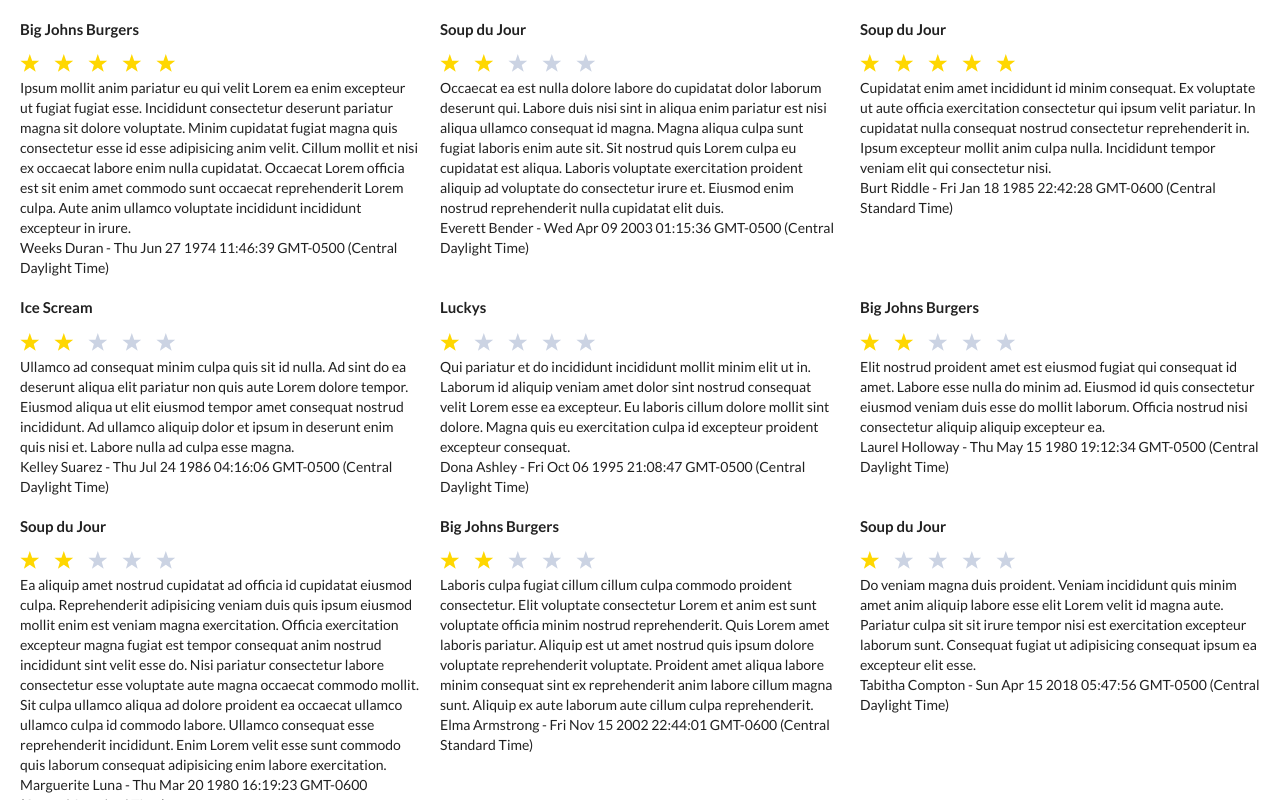
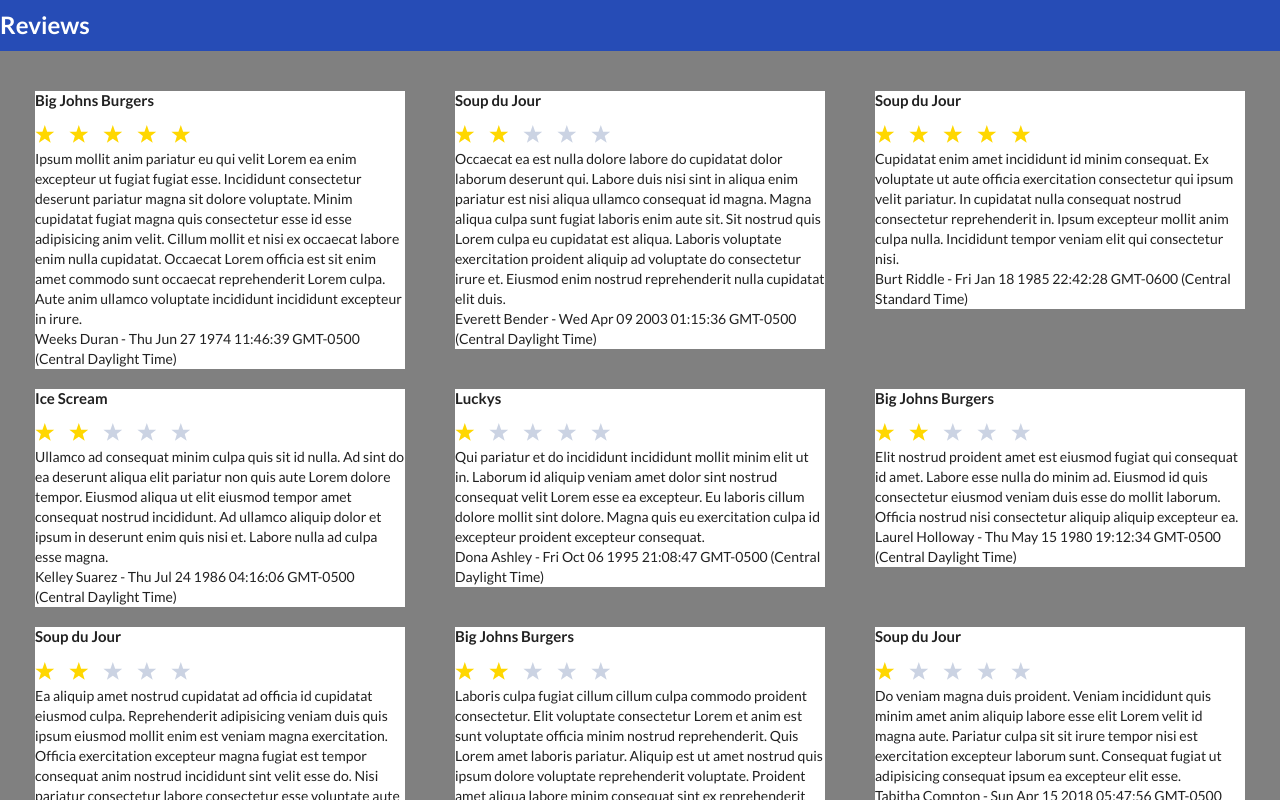
Before and after one commit to brookebryski/Reviews, a React (Create React App) app: page / in a window 1280 px wide. Shown: the top 800 px of the page. Built offline with nearby package versions, Linux system fonts and the light colour scheme.

Commit message:
css continues

```diff
--- /dev/null
+++ b/src/App.css
@@ -0,0 +1,9 @@
+.header {
+    padding: 10px 0;
+    text-align: left;
+    background: rgb(38, 76, 182);
+}
+
+h2 {
+    color:white;
+}
--- a/src/App.js
+++ b/src/App.js
@@ -1,4 +1,5 @@
 import React from 'react';
+import Header from './Header';
 import  ReviewCollection  from './components/Review/ReviewCollection';
 import  ReviewCardDetails  from './components/Review/ReviewCardDetails';
 import { BrowserRouter as Router, Route } from 'react-router-dom';
@@ -8,10 +9,14 @@ document.body.setAttribute('style', 'background: grey;')
 class App extends React.Component {
   render() {
     return (
+      <div className="App">
+      <Header />
       <Router >
+        <br></br>
          <Route exact path="/" component={ReviewCollection} />
           <Route exact path="/details" component={ReviewCardDetails} />
       </Router>
+      </div>
     );
   }
 }
--- /dev/null
+++ b/src/Header.js
@@ -0,0 +1,9 @@
+import React from 'react';
+import './App.css';
+
+const Header = () => (
+  <div className="header">
+    <h2>Reviews</h2>
+  </div>
+)
+export default Header;
--- a/src/components/Review/Review.css
+++ b/src/components/Review/Review.css
@@ -4,9 +4,24 @@
   grid-gap: 20px;
   width: 100%;
   padding: 20px;
-  background-color: white;
+  background-color: grey;
 }
 
 .card {
 background-color:white
 }
+.card-container {
+  width: 100%;
+    padding-right: 15px;
+    padding-left: 15px;
+    margin-right: 0;
+    margin-left: 0;
+}
+
+.card-collection-container {
+  width: 100%;
+    padding-right: 15px;
+    padding-left: 15px;
+    margin-right: auto;
+    margin-left: auto;
+}
--- a/src/components/Review/ReviewCardDetails.js
+++ b/src/components/Review/ReviewCardDetails.js
@@ -13,6 +13,7 @@ const ReviewCardDetails = () => {
     <div key={review.id} className="card-deck">
       <div className="card">
         <div>
+        <div className='card-container'>
           <h4 className="card-title">{review.place}</h4>
           <StarRatings
             rating={review.rating}
@@ -23,6 +24,7 @@ const ReviewCardDetails = () => {
           <div className="card-footer">
             {review.author} - {review.published_at}
           </div>
+          </div>
         </div>
       </div>
       <br></br>
--- a/src/components/Review/ReviewCollection.js
+++ b/src/components/Review/ReviewCollection.js
@@ -19,10 +19,15 @@ class ReviewCollection extends React.Component {
                     .filter((review, idx) => idx < 24)
                     .map((review) => (
                      <div onClick={() => this.goToDetails(review)}>
+                        <div className='card-collection-container'>
                      <ReviewCardHeader key={review.id} review={review} />
-                      </div>
+                     </div>
+                     </div>
+
                     ))}
-            </div>
+
+                    </div>
+
           )
       }
 }
```
